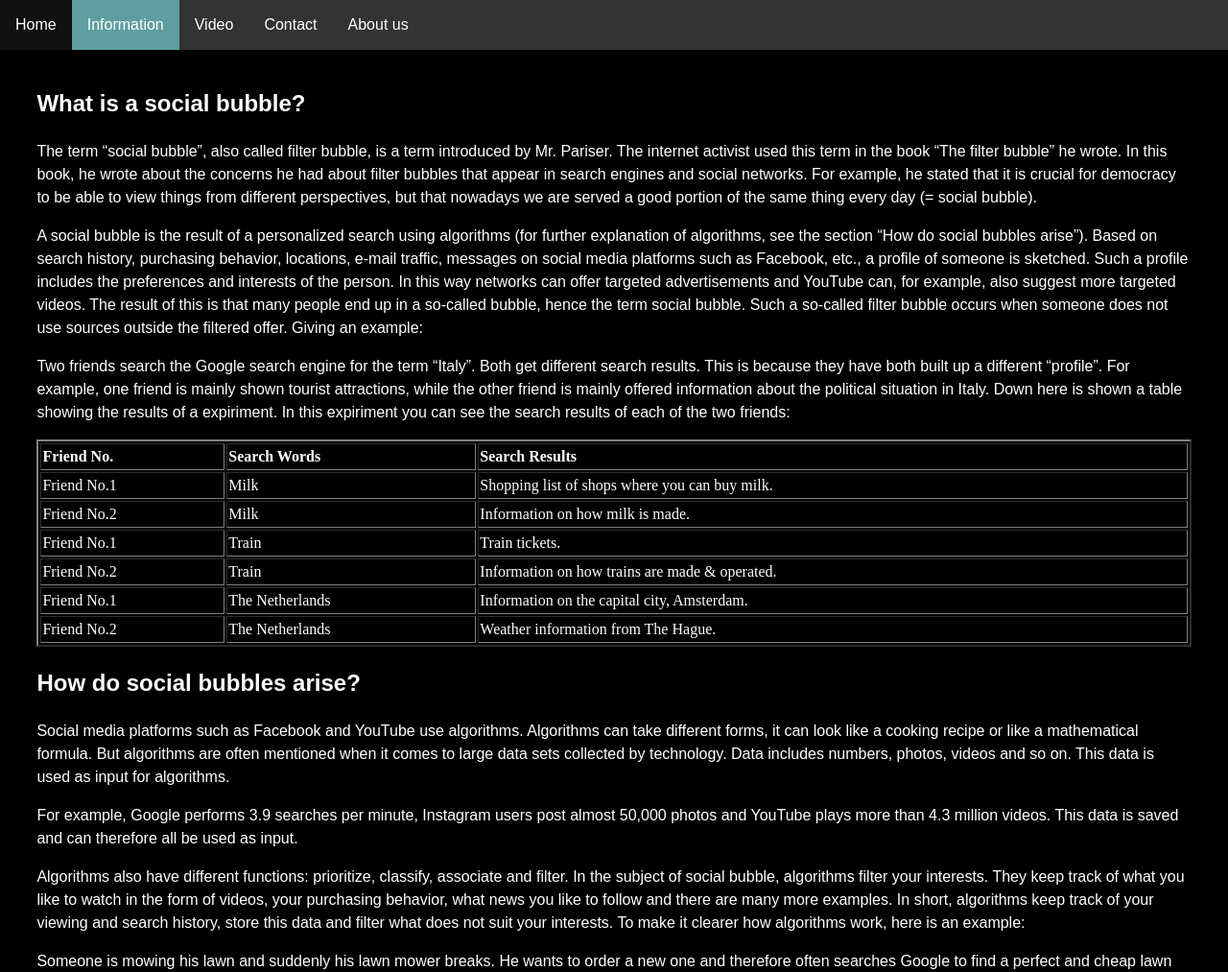
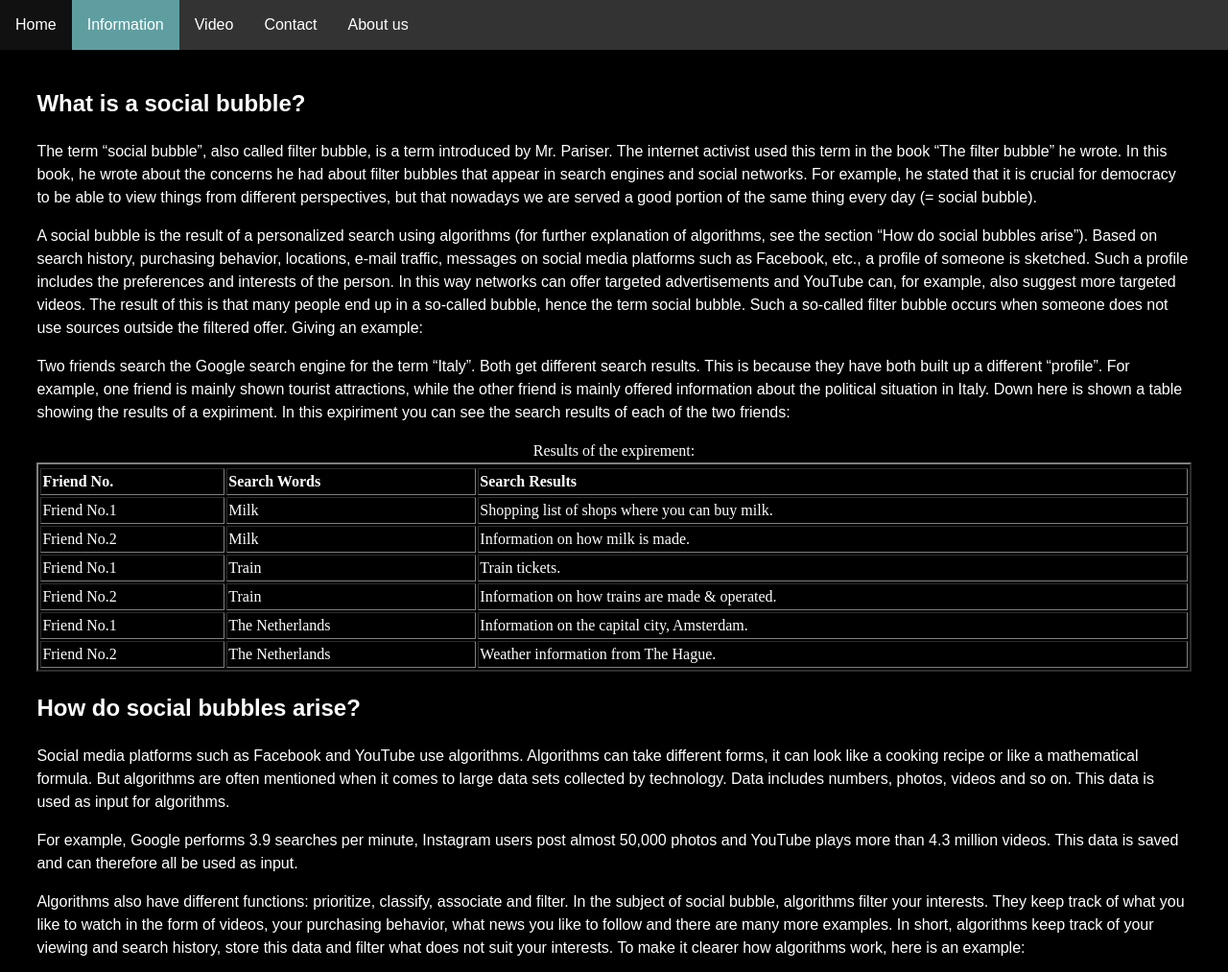
Before and after one commit to maurits110689/socialbubblewebsite, a plain HTML site: page page2.html in a window 1280 px wide. Shown: the top 1013 px of the page at 96% size. Drawn offline with Linux system fonts and the light colour scheme.

Commit message:
Ik heb de tabel aangepast.

```diff
--- a/page2.html
+++ b/page2.html
@@ -26,19 +26,37 @@ Giving an example:</p>
 
 <table border=2 width="100%" class="center">
 <tr>
-<th> Friend No. </th>      <th> Search Words </th>   <th> Search Results </th>
+ <THEAD>
+ <CAPTION>Results of the expirement:</CAPTION>
+ <th> Friend No. </th>
+ <th> Search Words </th>
+ <th> Search Results </th>
+</tr>
+ <THEAD>
+ <TBODY>
+ <td>Friend No.1 </td>
+ <td>Milk </td>
+ <td>Shopping list of shops where you can buy milk. </td></tr>
 <tr>
-<td>Friend No.1 </td>      <td>Milk </td>         <td>Shopping list of shops where you can buy milk. </td></tr>
+ <td>Friend No.2 </td>
+ <td>Milk </td>
+ <td>Information on how milk is made. </td></tr>
 <tr>
-<td>Friend No.2 </td>      <td>Milk </td>         <td>Information on how milk is made. </td></tr>
+ <td>Friend No.1 </td>
+ <td>Train </td>
+ <td>Train tickets. </td></tr>
 <tr>
-<td>Friend No.1 </td>      <td>Train </td>         <td>Train tickets. </td></tr>
+ <td>Friend No.2 </td>
+ <td>Train </td>
+ <td>Information on how trains are made & operated. </td></tr>
 <tr>
-<td>Friend No.2 </td>      <td>Train </td>         <td>Information on how trains are made & operated. </td></tr>
+ <td>Friend No.1 </td>
+ <td>The Netherlands </td>
+ <td>Information on the capital city, Amsterdam. </td></tr>
 <tr>
-<td>Friend No.1 </td>      <td>The Netherlands </td> <td>Information on the capital city, Amsterdam. </td></tr>
-<tr>
-<td>Friend No.2 </td>      <td>The Netherlands </td>  <td>Weather information from The Hague. </td></tr>
+ <td>Friend No.2 </td>
+ <td>The Netherlands </td>  <td>Weather information from The Hague. </td></tr>
+<TBODY>
 </table>
 
 <h2> How do social bubbles arise?</h2>
```
